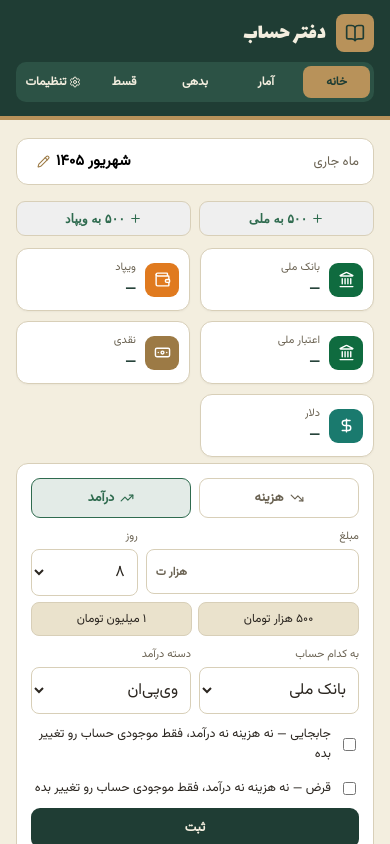
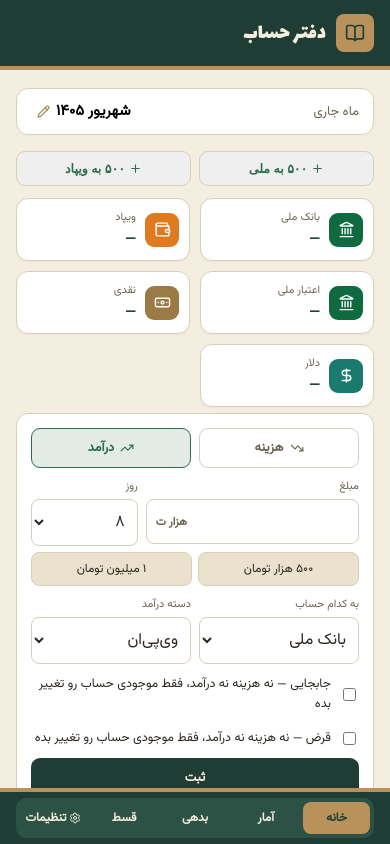
Before and after one commit to mersadarki/morsal-personal-accounting-, a React (Vite) app: page / in a window 390 px wide. Shown: the top 844 px of the page. Built offline with nearby package versions, Linux system fonts and the light colour scheme.

Commit message:
Move tab navigation from top header to a fixed bottom bar
Frees up space at the top (title only now) and puts خانه/آمار/بدهی/
قسط/تنظیمات within thumb reach at the bottom, like a typical mobile
app tab bar. Respects the iPhone home-indicator safe area.

```diff
--- a/src/App.jsx
+++ b/src/App.jsx
@@ -11,6 +11,7 @@ import { fontStyle } from './lib/ui.jsx';
 import { useAppUpdate } from './lib/useAppUpdate';
 
 import Header from './components/Header';
+import BottomNav from './components/BottomNav';
 import CurrentMonthBar from './components/CurrentMonthBar';
 import HomeView from './components/home/HomeView';
 import InstallmentReminder from './components/home/InstallmentReminder';
@@ -440,8 +441,8 @@ export default function App() {
 
   return (
     <div dir="rtl" style={{ ...fontStyle, background: COLORS.paper, minHeight: '100vh', color: COLORS.ink }}>
-      <Header view={view} setView={setView} />
-      <div style={{ maxWidth: 720, margin: '0 auto', padding: '18px 16px 60px' }}>
+      <Header />
+      <div style={{ maxWidth: 720, margin: '0 auto', padding: '18px 16px', paddingBottom: 'calc(84px + env(safe-area-inset-bottom))' }}>
         <CurrentMonthBar currentMonth={currentMonth} onChange={persistMonth} />
 
         {view === 'home' && (
@@ -509,6 +510,7 @@ export default function App() {
           onSubmit={submitBalForm} onClose={() => setShowBalForm(false)}
         />
       )}
+      <BottomNav view={view} setView={setView} />
     </div>
   );
 }
--- /dev/null
+++ b/src/components/BottomNav.jsx
@@ -0,0 +1,21 @@
+import { Settings as SettingsIcon } from 'lucide-react';
+import { COLORS } from '../lib/constants';
+import { tabStyle } from '../lib/ui.jsx';
+
+export default function BottomNav({ view, setView }) {
+  return (
+    <div style={{ position: 'fixed', bottom: 0, left: 0, right: 0, background: COLORS.cover, borderTop: `4px solid ${COLORS.brass}`, zIndex: 20 }}>
+      <div style={{ maxWidth: 720, margin: '0 auto', padding: '6px 16px', paddingBottom: 'max(6px, env(safe-area-inset-bottom))' }}>
+        <div style={{ display: 'flex', gap: 4, background: COLORS.coverLight, padding: 4, borderRadius: 10 }}>
+          <button onClick={() => setView('home')} style={{ ...tabStyle(view === 'home'), flex: 1, padding: '7px 4px', fontSize: 12 }}>خانه</button>
+          <button onClick={() => setView('stats')} style={{ ...tabStyle(view === 'stats'), flex: 1, padding: '7px 4px', fontSize: 12 }}>آمار</button>
+          <button onClick={() => setView('debts')} style={{ ...tabStyle(view === 'debts'), flex: 1, padding: '7px 4px', fontSize: 12 }}>بدهی</button>
+          <button onClick={() => setView('installments')} style={{ ...tabStyle(view === 'installments'), flex: 1, padding: '7px 4px', fontSize: 12 }}>قسط</button>
+          <button onClick={() => setView('settings')} style={{ ...tabStyle(view === 'settings'), flex: 1, padding: '7px 4px', display: 'flex', alignItems: 'center', justifyContent: 'center', gap: 3, fontSize: 12 }}>
+            <SettingsIcon size={12} /> تنظیمات
+          </button>
+        </div>
+      </div>
+    </div>
+  );
+}
--- a/src/components/Header.jsx
+++ b/src/components/Header.jsx
@@ -1,26 +1,17 @@
-import { BookOpen, Settings as SettingsIcon } from 'lucide-react';
+import { BookOpen } from 'lucide-react';
 import { COLORS } from '../lib/constants';
-import { tabStyle, displayStyle } from '../lib/ui.jsx';
+import { displayStyle } from '../lib/ui.jsx';
 
-export default function Header({ view, setView }) {
+export default function Header() {
   return (
     <div style={{ background: COLORS.cover, borderBottom: `4px solid ${COLORS.brass}`, position: 'sticky', top: 0, zIndex: 20 }}>
       <div style={{ maxWidth: 720, margin: '0 auto', padding: '14px 16px', paddingTop: 'max(14px, env(safe-area-inset-top))' }}>
-        <div style={{ display: 'flex', alignItems: 'center', gap: 10, marginBottom: 10 }}>
+        <div style={{ display: 'flex', alignItems: 'center', gap: 10 }}>
           <div style={{ width: 38, height: 38, borderRadius: 8, background: COLORS.brass, display: 'flex', alignItems: 'center', justifyContent: 'center', flexShrink: 0 }}>
             <BookOpen size={20} color={COLORS.cover} />
           </div>
           <div style={{ ...displayStyle, fontSize: 22, color: COLORS.paper }}>دفتر حساب</div>
         </div>
-        <div style={{ display: 'flex', gap: 4, background: COLORS.coverLight, padding: 4, borderRadius: 10 }}>
-          <button onClick={() => setView('home')} style={{ ...tabStyle(view === 'home'), flex: 1, padding: '7px 4px', fontSize: 12 }}>خانه</button>
-          <button onClick={() => setView('stats')} style={{ ...tabStyle(view === 'stats'), flex: 1, padding: '7px 4px', fontSize: 12 }}>آمار</button>
-          <button onClick={() => setView('debts')} style={{ ...tabStyle(view === 'debts'), flex: 1, padding: '7px 4px', fontSize: 12 }}>بدهی</button>
-          <button onClick={() => setView('installments')} style={{ ...tabStyle(view === 'installments'), flex: 1, padding: '7px 4px', fontSize: 12 }}>قسط</button>
-          <button onClick={() => setView('settings')} style={{ ...tabStyle(view === 'settings'), flex: 1, padding: '7px 4px', display: 'flex', alignItems: 'center', justifyContent: 'center', gap: 3, fontSize: 12 }}>
-            <SettingsIcon size={12} /> تنظیمات
-          </button>
-        </div>
       </div>
     </div>
   );
```
